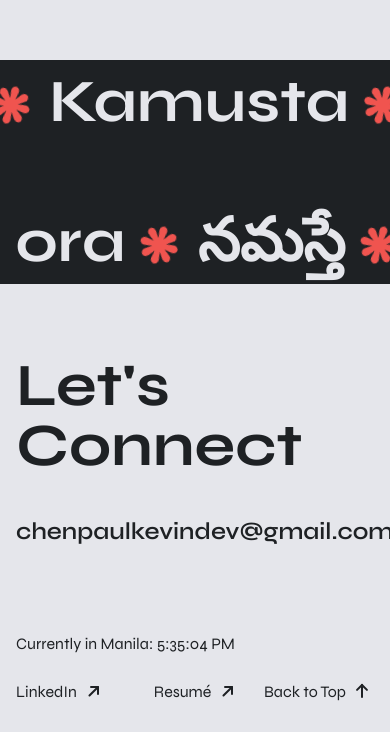
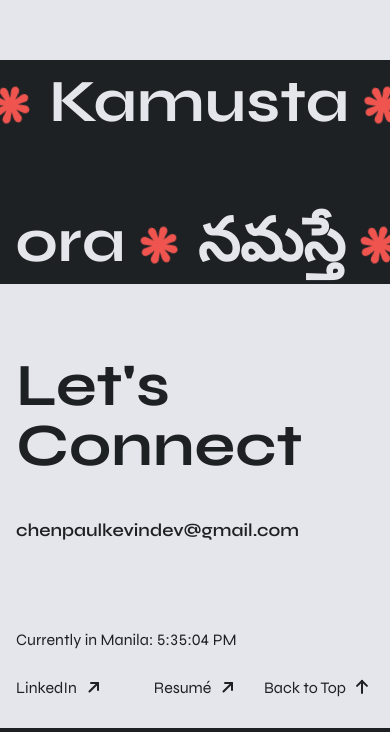
Before and after one commit to chenpaulkevin/paul-portfolio, a Next.js app: page / in a window 390 px wide. Shown: the part 8270-9002 px from the top of the page. Built offline with nearby package versions, Linux system fonts and the light colour scheme.

Commit message:
Add tabular-nums, fix mobile responsiveness

```diff
--- a/app/components/homepage/footer/Footer.tsx
+++ b/app/components/homepage/footer/Footer.tsx
@@ -20,7 +20,7 @@ function Footer() {
                 <p>Connect</p>
               </h1>{" "}
               <div className="flex gap-2 md:gap-4 items-center">
-                <h1 className="font-semibold text-2xl md:text-3xl lg:text-5xl">
+                <h1 className="font-semibold text-lg sm:text-2xl md:text-3xl lg:text-5xl">
                   <Link
                     className="mail-to"
                     href="mailto:chenpaulkevindev@gmail.com"
@@ -29,7 +29,7 @@ function Footer() {
                     chenpaulkevindev@gmail.com
                   </Link>
                 </h1>
-                <div className="relative flex justify-center items-center">
+                <div className="relative flex flex-wrap sm:flex justify-center items-center">
                   <Link
                     href="mailto:chenpaulkevindev@gmail.com.com"
                     target="_self"
--- a/app/components/time.tsx
+++ b/app/components/time.tsx
@@ -29,7 +29,9 @@ const ManilaTime = () => {
 
   return (
     <div>
-      <p className="whitespace-nowrap">Currently in Manila: {manilaTime}</p>
+      <p className="whitespace-nowrap tabular-nums lining-nums">
+        Currently in Manila: {manilaTime}
+      </p>
     </div>
   );
 };
```
